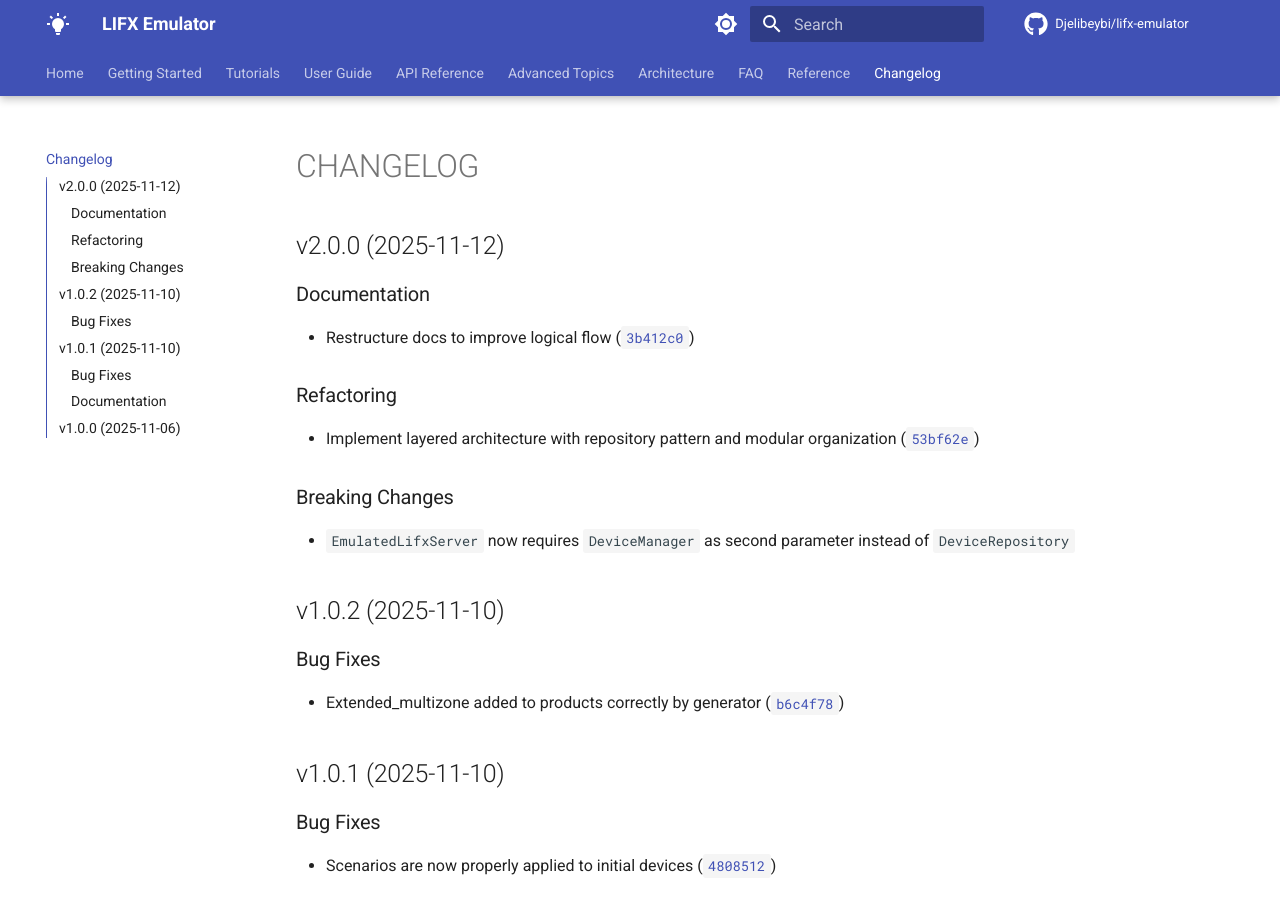
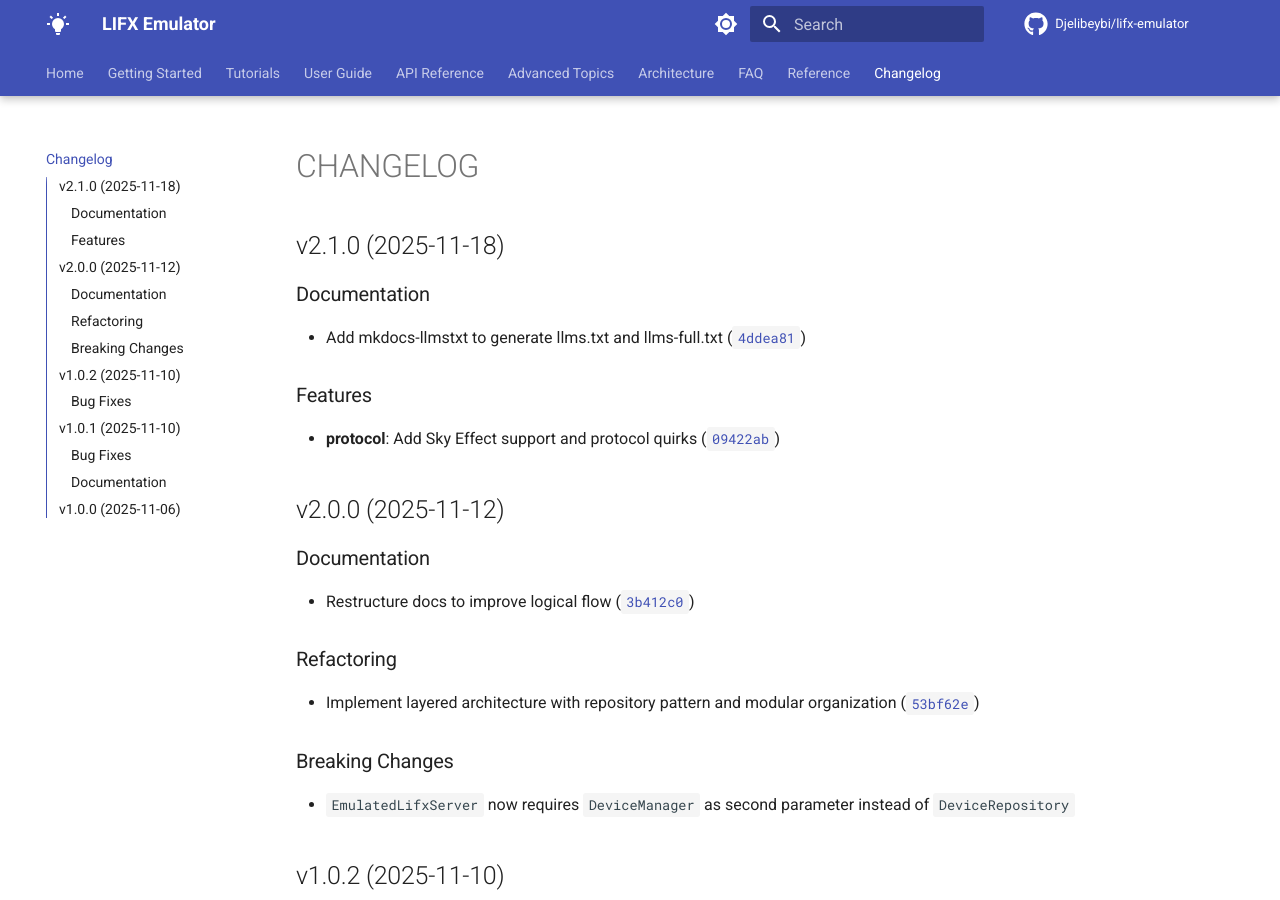
Before and after one commit to Djelibeybi/lifx-emulator, an MkDocs documentation site: the page built from docs/changelog.md, in a window 1280 px wide and 900 px high. Built offline with MkDocs 1.6.1 and Material for MkDocs 9.7.7, drawn with Linux system fonts in a browser that asks for light colours; comment, search, counter and statistics services are not loaded; the version menu is left out.

Commit message:
2.1.0
Automatically generated by python-semantic-release

```diff
--- a/docs/changelog.md
+++ b/docs/changelog.md
@@ -1,6 +1,19 @@
 # CHANGELOG
 
 <!-- version list -->
+
+## v2.1.0 (2025-11-18)
+
+### Documentation
+
+- Add mkdocs-llmstxt to generate llms.txt and llms-full.txt
+  ([`4ddea81`](https://github.com/Djelibeybi/lifx-emulator/commit/4ddea813cf269991857d4871554839b5447404ae))
+
+### Features
+
+- **protocol**: Add Sky Effect support and protocol quirks
+  ([`09422ab`](https://github.com/Djelibeybi/lifx-emulator/commit/09422ab8ab200b555ff7308c37ba087ff2e848e3))
+
 
 ## v2.0.0 (2025-11-12)
 
--- a/pyproject.toml
+++ b/pyproject.toml
@@ -1,6 +1,6 @@
 [project]
 name = "lifx-emulator"
-version = "2.0.0"
+version = "2.1.0"
 description = "LIFX Emulator for testing LIFX LAN protocol libraries"
 readme = "README.md"
 requires-python = ">=3.11"
```
Also changed, not shown: 1 other file.
